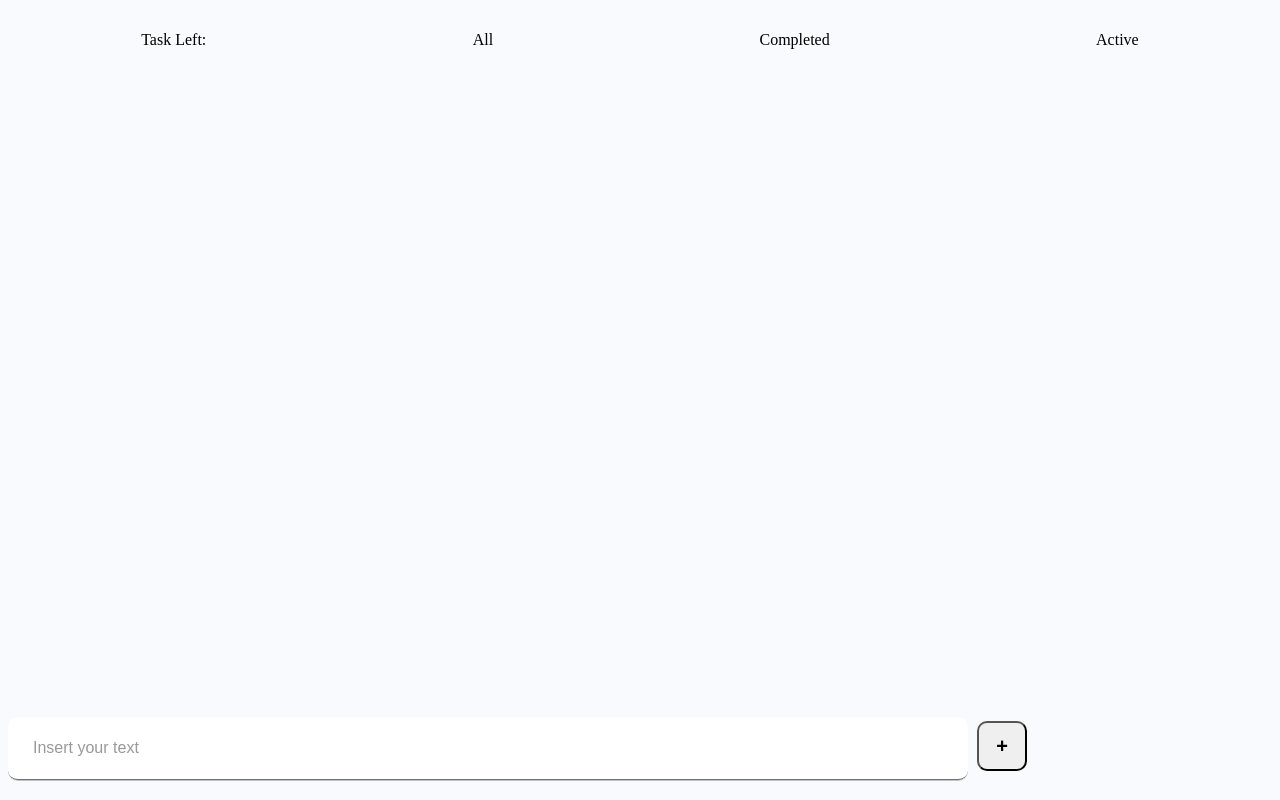
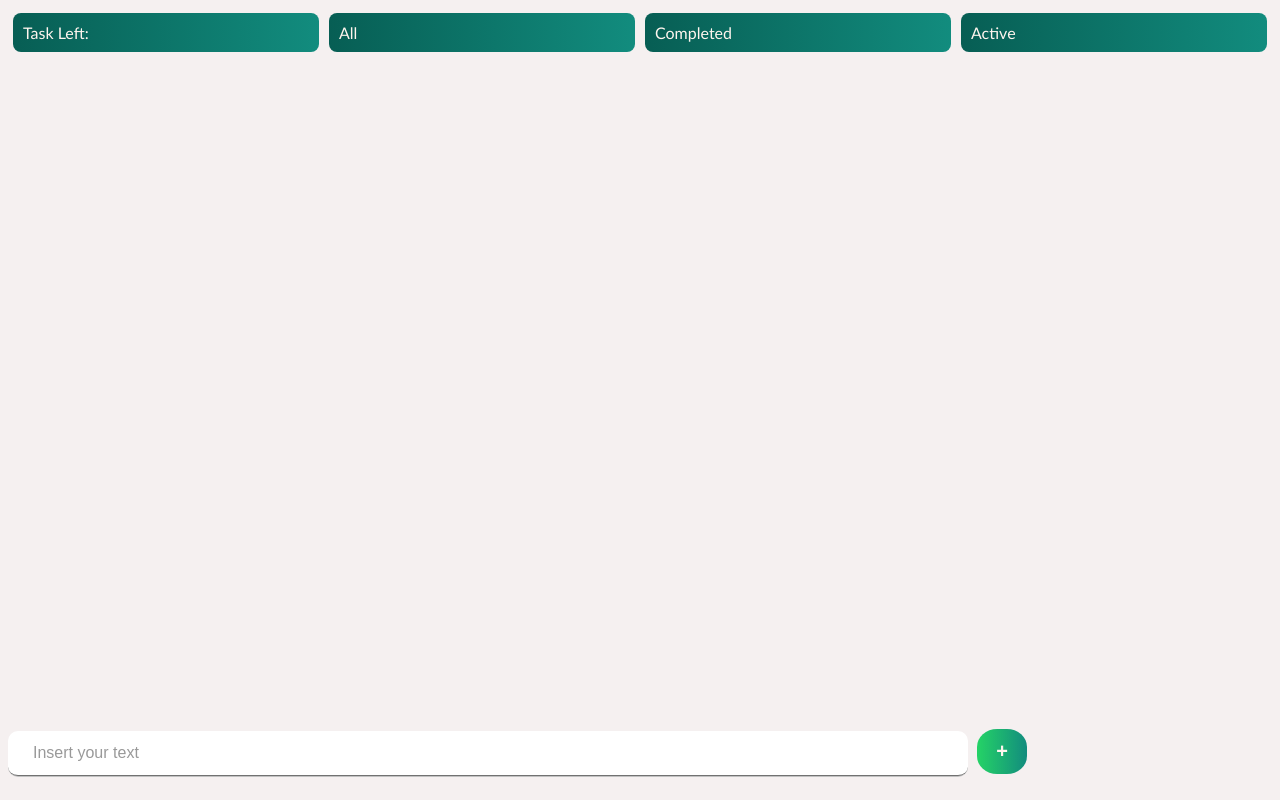
Before and after one commit to dongvt/dongvt.github.io, a plain HTML site: page index.html in a window 1280 px wide. Drawn offline with Linux system fonts and the light colour scheme.

Commit message:
Update style.css

```diff
--- a/styles/style.css
+++ b/styles/style.css
@@ -1,5 +1,5 @@
 body {
-    background: #F9FAFD;
+    background: #F5F0F0;
 
 }
 
@@ -47,11 +47,12 @@ body {
 #addNewToDo {
     position: fixed;
     width: 100%;
-    height: 4em;
-    bottom: 20px;
+    height: 46px;
+    bottom: 30px;
+
+}
 
 
-}
 #addTodoInput {
     height: 100%;
     width: 75%;
@@ -86,27 +87,42 @@ body {
 
 #addToDoButton {
     width: 50px;
-    height: 50px;
+    height: 45px;
     margin: 5px;
     padding: 5;
     left: 0;
-    border-radius: 20%;
+    border-radius: 40%;
     color: black;
     font-weight: bolder;
     font-size: 20px;
-
+    background-image: linear-gradient(to right, #25D366 , #128C7E);
+    color: seashell;
+    border: none;
 }
 
-#taskLeft, #filterAll, #filterCompleted, #filterActive {
-    margin: auto;
-    text-align: center;
-    align-content: center;
+.drop .description .checked {
+    color: red;
+    text-decoration: underline;
+    border: 1px solid red;
 }
 
 #filter {
     display: flex;
-    flex-direction: row;
-    height: 4em;
+    width: 100%;
+}
+
+#filter div {
+    font-family: 'Gill Sans', 'Gill Sans MT', Calibri, 'Trebuchet MS', sans-serif;
+    display: flex;
+    width: 100%;
+    padding: 10px;
+    margin: 5px;
+    border-radius: 8px;
+    text-decoration: none;
     text-align: center;
-    align-content: center;
+    background-image: linear-gradient(to right, #075E54 , #128C7E);
+    color: seashell;
+    border: none;
+
+
 }
```
Lines whose indentation alone changed are shown as unchanged.
